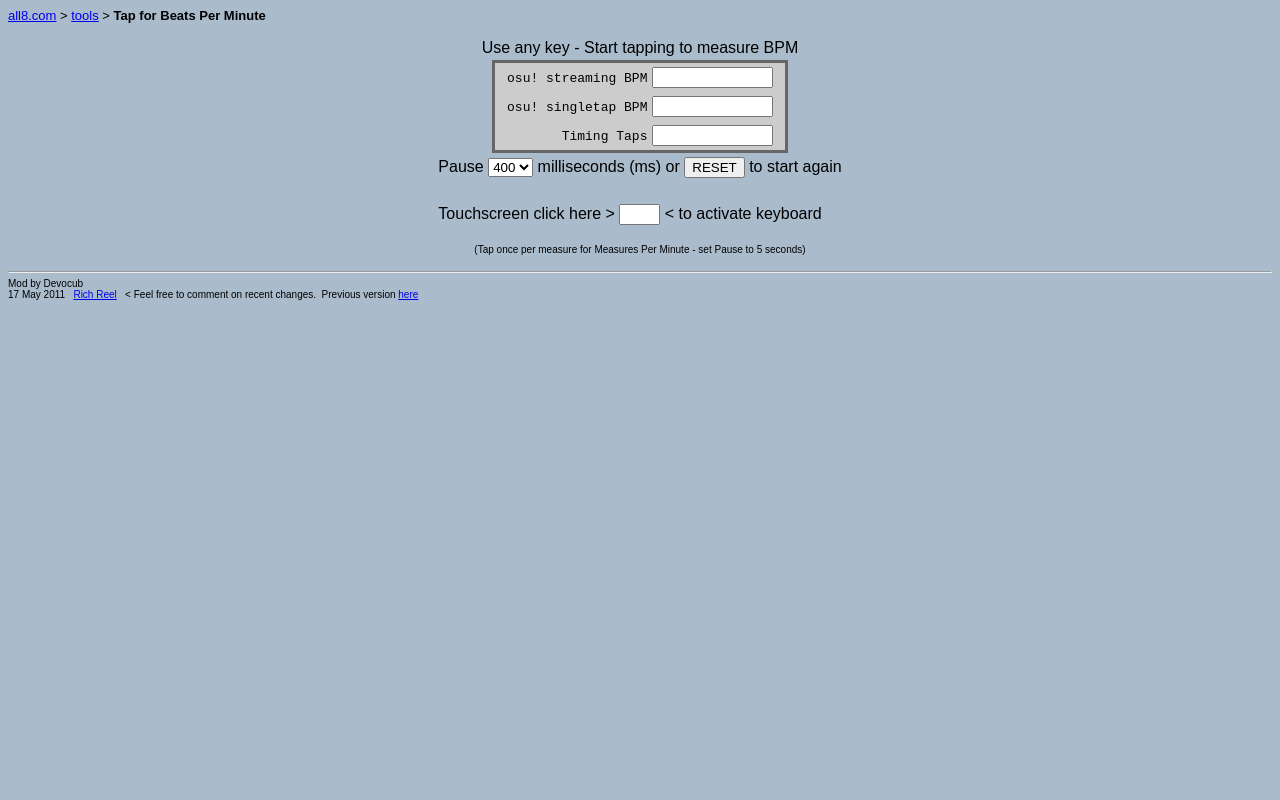
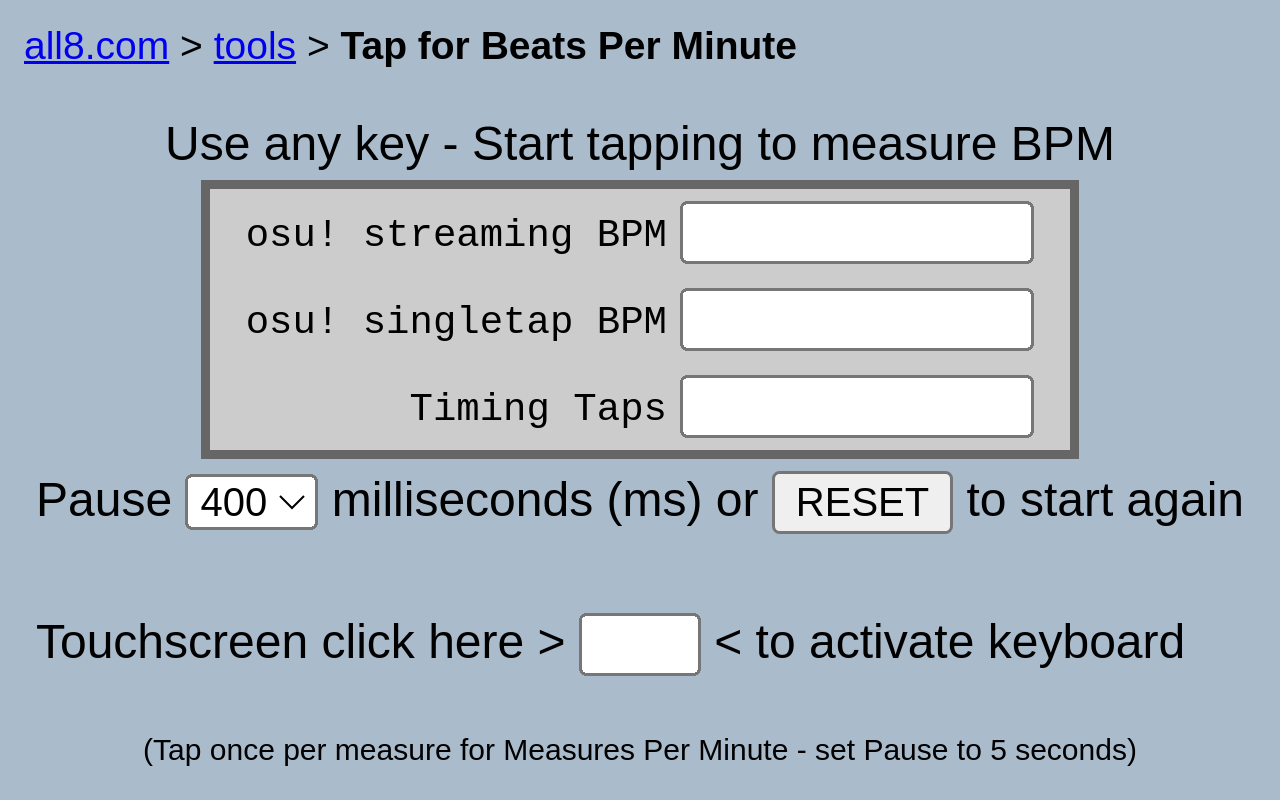
Before and after one commit to Devocub/osuBPM, a plain HTML site: page index.html in a window 1280 px wide. Drawn offline with Linux system fonts and the light colour scheme.

Commit message:
add zoom 3x

```diff
--- a/index.html
+++ b/index.html
@@ -1,4 +1,4 @@
-<html>
+<html style="zoom: 3;">
 <head>
 <title>Tap for Beats Per Minute BPM</title>
 
```
